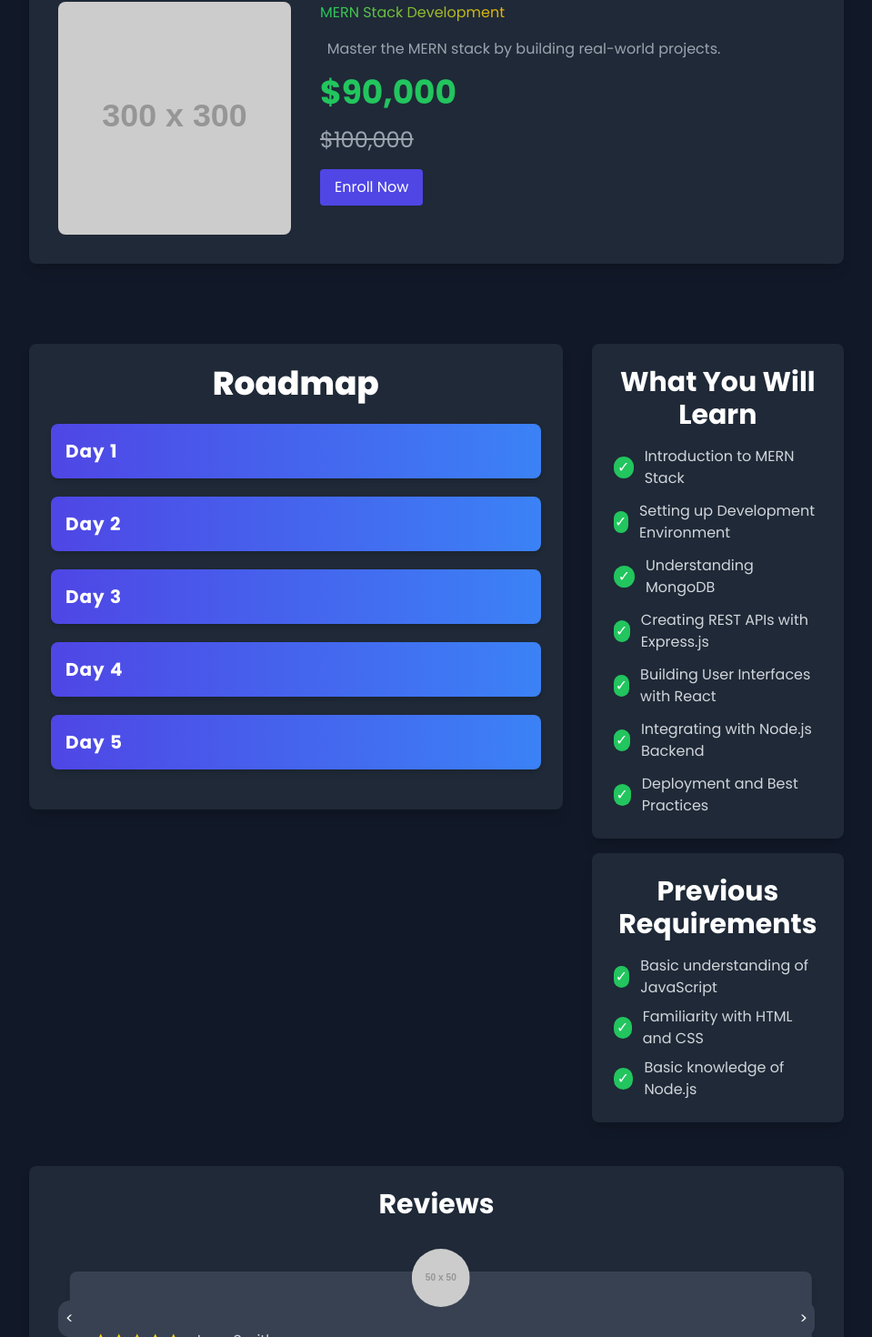
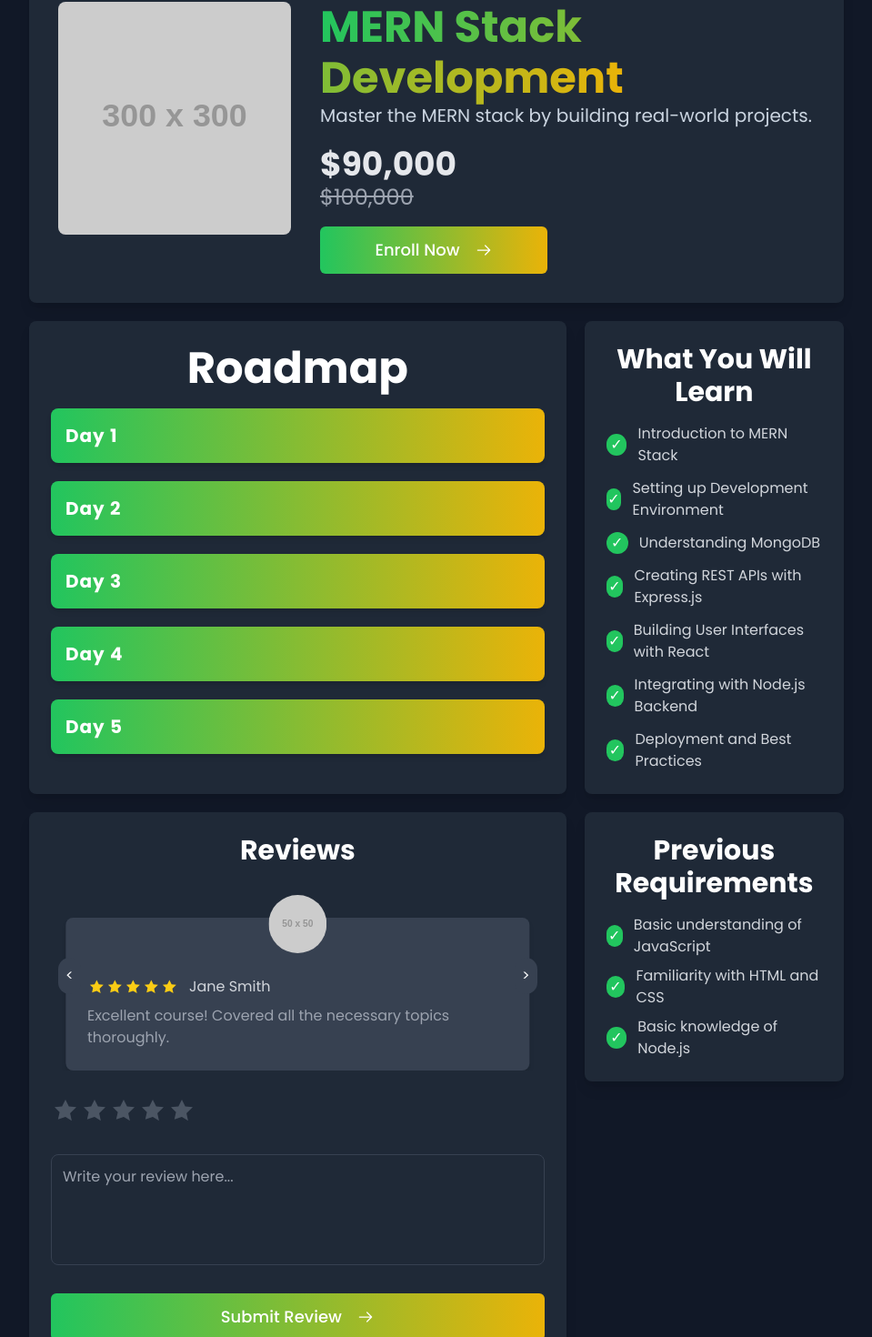
Before and after one commit to NoTimeInnovations/notime-folio, a Next.js app: page /courses/1 in a window 1280 px wide. Shown: the part 150-1620 px from the top of the page at 91% size, without its empty margins (160-1119 px from the left). Built offline with nearby package versions, Linux system fonts and the light colour scheme.

Commit message:
ui changed : course detail before enrolling

```diff
--- a/src/app/dashboard/page.jsx
+++ b/src/app/dashboard/page.jsx
@@ -1,4 +1,4 @@
-"use client"
+
 import Banner from '@/components/common/Banner'
 import Courses from '@/pages/Courses'
 import Leaderboard from '@/pages/Leaderboard'
--- a/src/components/common/Banner.jsx
+++ b/src/components/common/Banner.jsx
@@ -1,3 +1,4 @@
+"use client"
 import React, { useEffect, useRef } from "react";
 import { motion } from "framer-motion";
 
--- a/src/components/common/ScrollProgressIndicator.jsx
+++ b/src/components/common/ScrollProgressIndicator.jsx
@@ -1,3 +1,4 @@
+"use client"
 import React, { useEffect } from "react";
 import { motion, useSpring, useScroll, useTransform } from "framer-motion";
 
--- a/src/components/courses/CourseLearn.jsx
+++ b/src/components/courses/CourseLearn.jsx
@@ -3,7 +3,7 @@ import React from "react";
 
 export const CouresLearn = ({learnings}) => {
     return (<>
-        <div className="mt-12 bg-gray-800 p-6 rounded-lg shadow-lg">
+        <div className=" bg-gray-800 p-6 rounded-lg shadow-lg">
             <h2 className="text-3xl font-bold mb-4 text-white text-center">
                 What You Will Learn
             </h2>
--- a/src/components/courses/CourseRequirements.jsx
+++ b/src/components/courses/CourseRequirements.jsx
@@ -3,7 +3,7 @@ import React from "react";
 export const CourseRequirements = ({requirements}) => {
 
     return (<>
-        <div className="mt-12 bg-gray-800 p-6 rounded-lg shadow-lg">
+        <div className=" bg-gray-800 p-6 rounded-lg shadow-lg">
             <h2 className="text-3xl font-bold mb-4 text-white text-center">
                 Previous Requirements
             </h2>
--- a/src/components/courses/CourseReview.jsx
+++ b/src/components/courses/CourseReview.jsx
@@ -1,4 +1,5 @@
 import React, { useEffect, useRef, useState } from "react";
+import Button from "../home/Button";
 
 
 export const CourseReview = ({ reviews, handleReviewSubmit }) => {
@@ -30,7 +31,7 @@ export const CourseReview = ({ reviews, handleReviewSubmit }) => {
         return () => clearInterval(reviewIntervalRef.current);
     }, []);
     return (<>
-        <div className="mt-12 bg-gray-800 p-6 rounded-lg shadow-lg relative">
+        <div className=" bg-gray-800 p-6 rounded-lg shadow-lg relative">
             <h2 className="text-3xl font-bold mb-4 text-white text-center">
                 Reviews
             </h2>
@@ -114,12 +115,12 @@ export const CourseReview = ({ reviews, handleReviewSubmit }) => {
                 onChange={handleReviewChange}
                 placeholder="Write your review here..."
             ></textarea>
-            <button
-                className="mt-4 w-full py-2 bg-blue-500 text-white rounded-lg hover:bg-blue-600"
+            <Button
+                text={"Submit Review"}
+                gradient={`bg-gradient-to-r from-green-500 to-yellow-500 text-white mt-6`}
                 onClick={submitReview}
-            >
-                Submit Review
-            </button>
+
+            />
         </div>
     </>)
 }
--- a/src/components/courses/CourseRoadmap.jsx
+++ b/src/components/courses/CourseRoadmap.jsx
@@ -1,4 +1,5 @@
 import React, { useState } from "react";
+import H1 from "../common/H1";
 
 export const CourseRoadmap = ({ roadmap }) => {
     const [openDay, setOpenDay] = useState(null);
@@ -9,14 +10,14 @@ export const CourseRoadmap = ({ roadmap }) => {
 
     return (
         <>
-            <div className="bg-gray-800 shadow-lg rounded-lg mt-12 p-6">
-                <h2 className="text-4xl font-extrabold mb-6 text-white text-center">
+            <div className="bg-gray-800 shadow-lg rounded-lg p-6">
+                <H1 className="text-center mb-4 lg:text-[2.3rem]">
                     Roadmap
-                </h2>
+                </H1>
                 {roadmap.map((day, index) => (
                     <div key={index} className="mb-5">
                         <button
-                            className="w-full text-left bg-gradient-to-r from-indigo-600 to-blue-500 p-4 rounded-lg focus:outline-none shadow-md transition-all hover:shadow-lg hover:scale-105 transform"
+                            className="w-full text-left bg-gradient-to-r from-green-500 to-yellow-500 p-4 rounded-lg focus:outline-none shadow-md transition-all hover:shadow-lg hover:scale-105 transform"
                             onClick={() => toggleDay(day.day)}
                         >
                             <span className="text-xl font-bold text-white tracking-wider">
@@ -28,7 +29,7 @@ export const CourseRoadmap = ({ roadmap }) => {
                                 {day.topics.map((topic, idx) => (
                                     <div
                                         key={idx}
-                                        className="p-5 border-l-4 border-blue-400 bg-gray-700 shadow-md rounded-md mb-3 transition-all hover:bg-gray-600 hover:shadow-lg"
+                                        className="p-5 border-l-4 border-yellow-400 bg-gray-700 shadow-md rounded-md mb-3 transition-all hover:bg-gray-600 hover:shadow-lg"
                                     >
                                         <h3 className="font-semibold text-lg text-white mb-2">
                                             {topic.title}
--- a/src/components/courses/DetailCard.jsx
+++ b/src/components/courses/DetailCard.jsx
@@ -1,11 +1,13 @@
 import React from "react";
 import GradientText from "../common/GradientText";
+import Button from "../home/Button";
+import H1 from "../common/H1";
+import P from "../common/P";
 
 export const DetailCard = ({ image, title, description }) => {
-
-    return (<>
+  return (
+    <>
       <div className="flex flex-col items-center bg-gray-800 shadow-lg rounded-lg p-8">
-
         <div className="grid grid-cols-1 md:grid-cols-3 gap-8">
           {/* Image and Heading */}
           <div className="md:col-span-1">
@@ -17,27 +19,28 @@ export const DetailCard = ({ image, title, description }) => {
           </div>
 
           {/* Course Details */}
-                <div className="md:col-span-2 space-y-4">
-                    <div className="flex items-center justify-between">
+          <div className="md:col-span-2 my-auto">
+            <H1 className={'text-center lg:text-start lg:text-[2.5rem]'}>
               <GradientText>{title}</GradientText>
-                    </div>
-                    <p className="text-gray-400 mt-3 text-center max-w-md">
+            </H1>
+            <P className={'text-center lg:text-start'}>
               {description}
-                    </p>
-                    <div className="md:col-span-2 space-y-4 text-green-500">
-                        <div className="text-3xl md:text-4xl font-bold">
-                            $90,000
-                        </div>
+            </P>
+            <div className="md:col-span-2 space-y-4 mt-5 text-center lg:text-start">
+              <div>
+                <div className="text-3xl md:text-4xl font-bold">$90,000</div>
                 <div className="text-xl md:text-2xl text-gray-400 line-through">
                   $100,000
                 </div>
-                        <button className="px-4 py-2 mt-4 bg-indigo-600 text-white rounded">
-                            Enroll Now
-                        </button>
               </div>
-
+              <Button
+                text={"Enroll Now"}
+                gradient={`bg-gradient-to-r from-green-500 to-yellow-500 text-white lg:max-w-[250px]`}
+              />
             </div>
           </div>
         </div>
-    </>)
-}
+      </div>
+    </>
+  );
+};
--- a/src/pages/CourseDetail.jsx
+++ b/src/pages/CourseDetail.jsx
@@ -1,4 +1,3 @@
-import GradientText from "@/components/common/GradientText";
 import { CouresLearn } from "@/components/courses/CourseLearn";
 import { CourseRequirements } from "@/components/courses/CourseRequirements";
 import { CourseReview } from "@/components/courses/CourseReview";
@@ -123,7 +122,8 @@ const CourseDetail = () => {
       {
         name: "Jane Smith",
         rating: 5,
-                comment: "Excellent course! Covered all the necessary topics thoroughly.",
+        comment:
+          "Excellent course! Covered all the necessary topics thoroughly.",
         profilePic: "https://via.placeholder.com/50",
       },
     ],
@@ -136,26 +136,38 @@ const CourseDetail = () => {
   return (
     <div className="min-h-screen py-20 mt-10 px-5 md:px-10 lg:px-16 xl:px-[15%] bg-gray-900 text-gray-200">
       {/* Course Detail Grid Layout */}
-            <DetailCard image={course.image} description={course.description} title={course.title} />
-
+      <DetailCard
+        image={course.image}
+        description={course.description}
+        title={course.title}
+      />
 
       {/* Days, What You Will Learn, Prerequisites Grid */}
-            <div className="grid grid-cols-1 md:grid-cols-3 gap-8 mt-10">
+      <div className="grid grid-cols-1 md:grid-cols-3 gap-5 mt-5">
         {/* Days */}
-                <div className="md:col-span-2">
+        <div className="md:col-span-2 space-y-5">
           <CourseRoadmap roadmap={course.roadmap}></CourseRoadmap>
+          {/* Reviews Section */}
+          <div className="hidden lg:block">
+            <CourseReview
+              reviews={course.reviews}
+              handleReviewSubmit={reviewSubmit}
+            ></CourseReview>
+          </div>
         </div>
 
         {/* Learnings and Prerequisites */}
-                <div className="space-y-4">
+        <div className="space-y-5">
           <CouresLearn learnings={course.learnings} />
           <CourseRequirements requirements={course.requirements} />
         </div>
       </div>
 
-            {/* Reviews Section */}
-            <div className="mt-10">
-                <CourseReview reviews={course.reviews} handleReviewSubmit={reviewSubmit}></CourseReview>
+      <div className="lg:hidden mt-5">
+        <CourseReview
+          reviews={course.reviews}
+          handleReviewSubmit={reviewSubmit}
+        ></CourseReview>
       </div>
     </div>
   );
--- a/src/pages/Courses.jsx
+++ b/src/pages/Courses.jsx
@@ -1,73 +1,49 @@
-import React, { useEffect } from "react";
+import React from "react";
 import Banner from "../components/common/Banner";
 import CourseCard from "../components/courses/CourseCard";
 import ScrollProgressIndicator from "../components/common/ScrollProgressIndicator";
 
-const Courses = () => {
+const Courses = async() => {
 
-  const courses = [
-    {
-      id: 1,
-      title: "MERN Stack Development",
-      description: "Master MERN stack by building real world projects",
-      image:
-        "https://www.jsmastery.pro/_next/image?url=%2Fassets%2Fblog%2Fimages%2FThumnail.png&w=384&q=75",
-    },
-    {
-      id: 2,
-      title: "MERN Stack Development",
-      description: "Master MERN stack by building real world projects",
-      image:
-        "https://www.jsmastery.pro/_next/image?url=%2Fassets%2Fblog%2Fimages%2FThumnail.png&w=384&q=75",
-    },
-    {
-      id: 3,
-      title: "MERN Stack Development",
-      description: "Master MERN stack by building real world projects",
-      image:
-        "https://www.jsmastery.pro/_next/image?url=%2Fassets%2Fblog%2Fimages%2FThumnail.png&w=384&q=75",
-    },
-    {
-      id: 4,
-      title: "MERN Stack Development",
-      description: "Master MERN stack by building real world projects",
-      image:
-        "https://www.jsmastery.pro/_next/image?url=%2Fassets%2Fblog%2Fimages%2FThumnail.png&w=384&q=75",
-    },
-    {
-      id: 5,
-      title: "MERN Stack Development",
-      description: "Master MERN stack by building real world projects",
-      image:
-        "https://www.jsmastery.pro/_next/image?url=%2Fassets%2Fblog%2Fimages%2FThumnail.png&w=384&q=75",
-    },
-    {
-      id: 6,
-      title: "MERN Stack Development",
-      description: "Master MERN stack by building real world projects",
-      image:
-        "https://www.jsmastery.pro/_next/image?url=%2Fassets%2Fblog%2Fimages%2FThumnail.png&w=384&q=75",
-    },
-    {
-      id: 7,
-      title: "MERN Stack Development",
-      description: "Master MERN stack by building real world projects",
-      image:
-        "https://www.jsmastery.pro/_next/image?url=%2Fassets%2Fblog%2Fimages%2FThumnail.png&w=384&q=75",
-    },
-    {
-      id: 8,
-      title: "MERN Stack Development",
-      description: "Master MERN stack by building real world projects",
-      image:
-        "https://www.jsmastery.pro/_next/image?url=%2Fassets%2Fblog%2Fimages%2FThumnail.png&w=384&q=75",
-    },
-  ];
+  // const courses = [
+  //   {
+  //     id: 1,
+  //     title: "MERN Stack Development",
+  //     description: "Master MERN stack by building real world projects",
+  //     image:
+  //       "https://www.jsmastery.pro/_next/image?url=%2Fassets%2Fblog%2Fimages%2FThumnail.png&w=384&q=75",
+  //   }
+  // ];
 
 
-  useEffect(() => {
-    window.scrollTo(0, 0);
-  }, []);
+  const fetchCourses = async() => {
+    try {
+
+      const response = await fetch(`${process.env.NEXT_PUBLIC_PAYLOAD_URL}/api/courses`);
+      const data = await response.json();
+
+      console.log(data);
+
+      const formatedData = data?.docs.map((course) => ({
+        id : course.id,
+        title : course.title,
+        description : course.shortDesc,
+        image : process.env.NEXT_PUBLIC_PAYLOAD_URL + course.image.url
+      }));
+
+      return formatedData;
+
+    } catch (error) {
+
+      console.log(error);
+
+    }
+  }
+
+  const courses = await fetchCourses();
+
+  console.log(courses);
+
 
   return (
     <div>
```
Lines whose indentation alone changed are shown as unchanged.
